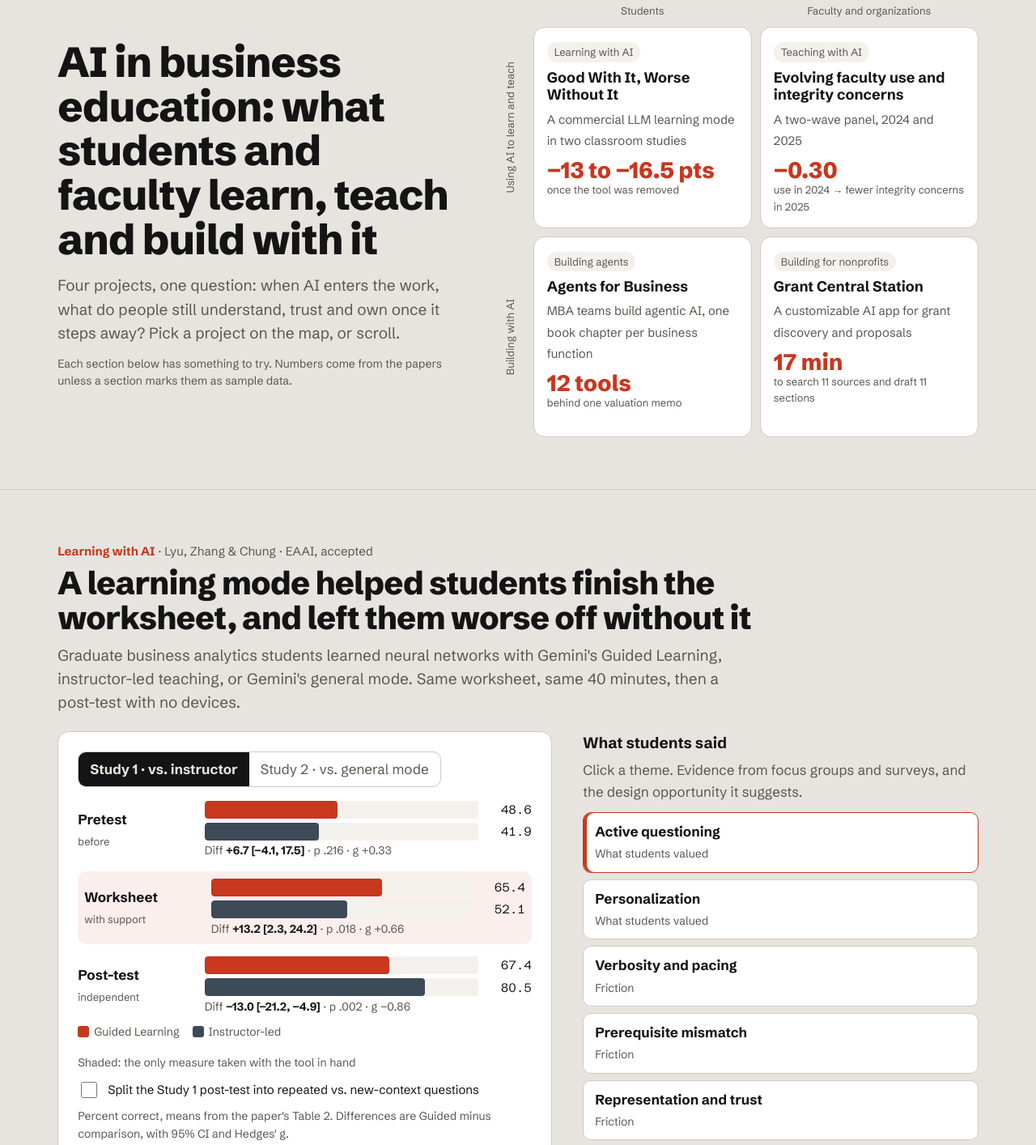
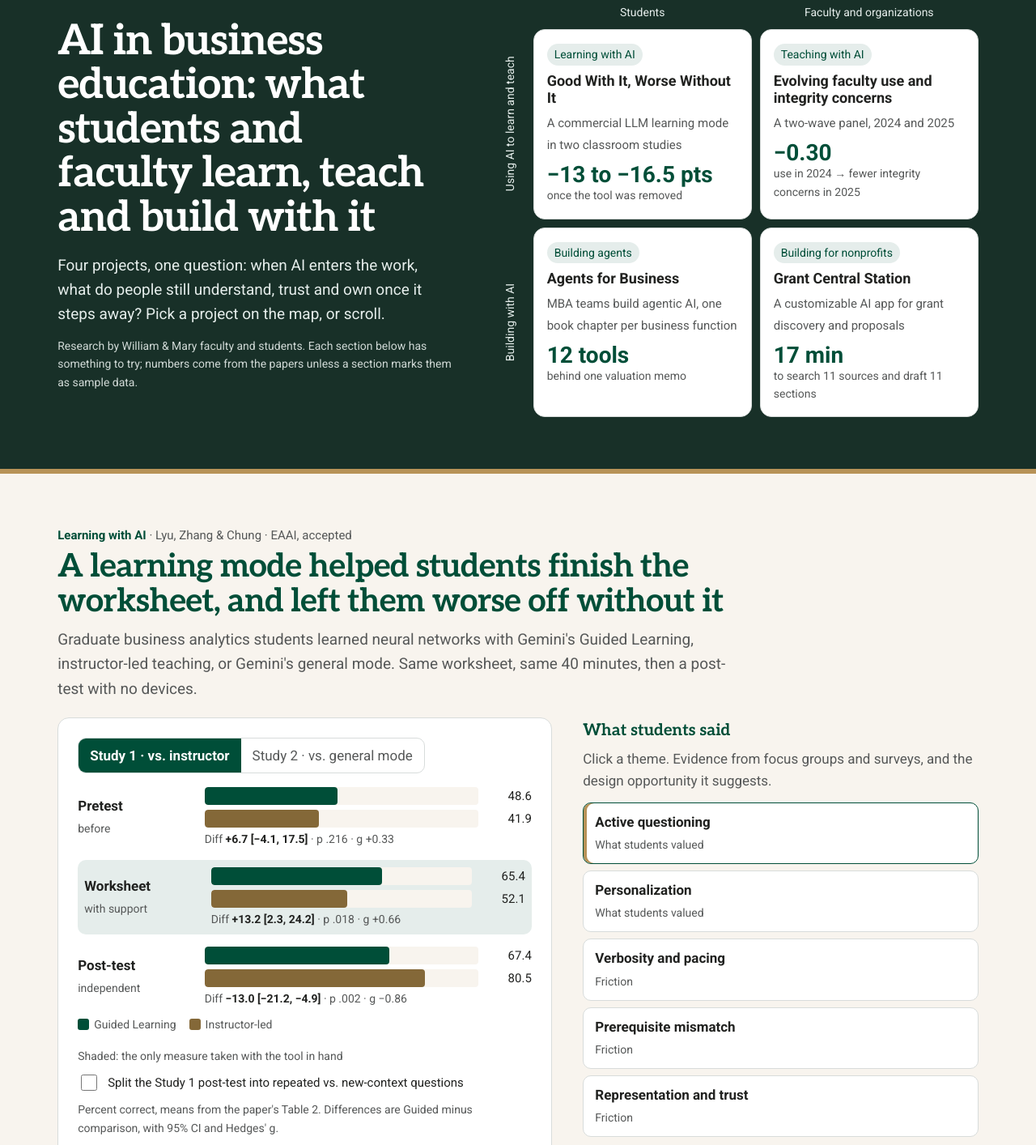
Before and after one commit to tingtingchung/ai4ed, a plain HTML site: page index.html in a window 1280 px wide. Shown: the part 117-1531 px from the top of the page at 81% size. Drawn offline with Linux system fonts and the light colour scheme.

Commit message:
Restyle with William & Mary brand colors and fonts
Co-Authored-By: Claude Opus 5.5 <noreply@anthropic.com>
Claude-Session: https://claude.ai/code/session_01H98D73KLHkojQtKMJAx8mp

```diff
--- a/index.html
+++ b/index.html
@@ -5,32 +5,33 @@
 <meta name="viewport" content="width=device-width, initial-scale=1">
 <title>AI in Business Education</title>
 <link rel="preconnect" href="https://fonts.googleapis.com">
-<link href="https://fonts.googleapis.com/css2?family=Schibsted+Grotesk:wght@400;500;700;800&display=swap" rel="stylesheet">
+<link href="https://fonts.googleapis.com/css2?family=Aleo:wght@500;700&family=Roboto:wght@400;500;700&display=swap" rel="stylesheet">
 <style>
 /* VOICE work, for colleagues and conference audiences: plain, exact, a little warm
-   IDEA a department research bulletin board: four projects pinned on one map, each opened up and worked with
-   PICTURE the 2x2 map of who uses AI and how, then one live exhibit per project
-   COLOUR stone ground, black ink, brick accent for "with AI", white panels; night version in warm black
-   TYPE Schibsted Grotesk 800 for titles + Schibsted Grotesk text
-   LAYOUT sticky section bar; hero = title left, map right; sections alternate exhibit and explanation; stacks under 760px */
-:root{color-scheme:light dark;--bg:light-dark(#e7e4df,#171513);--panel:light-dark(#ffffff,#221f1c);--ink:light-dark(#141414,#efebe6);--mute:light-dark(#5b5650,#a9a29a);--line:light-dark(#cfc9c1,#3a3530);--brick:light-dark(#c8371e,#ff7a5c);--slate:light-dark(#3d4a57,#9fb2c4);--soft:light-dark(#f4f1ec,#2a2622)}
-:root[data-theme=light]{color-scheme:light}:root[data-theme=dark]{color-scheme:dark}
+   IDEA a William & Mary research bulletin: four projects pinned on one map, each opened up and worked with
+   PICTURE the 2x2 map of who uses AI and how, on a Dark Green band, then one live exhibit per project
+   COLOUR W&M brand (wm.edu AI brand rules): W&M Green headings and marks, Dark Gold links and second series,
+          W&M Gold decorative rules only, Dark Green hero, Lightest Gold alternate sections, Soft Black body
+   TYPE Aleo headings + Roboto body (W&M web stand-ins for Adelle)
+   LAYOUT sticky section bar; hero = title left, map right; sections alternate; stacks under 834px */
+:root{color-scheme:light;--bg:#ffffff;--panel:#ffffff;--ink:#212220;--head:#004E38;--mute:#565858;--line:#D8DCDB;--brick:#004E38;--slate:#846838;--soft:#F8F4EE;--gold:#B79257;--dkgreen:#183028;--link:#846838;--lgreen:#E5EDEB}
 *{box-sizing:border-box;min-width:0}
 html{scroll-padding-top:64px;scroll-behavior:smooth}
-body{margin:0;background:var(--bg);color:var(--ink);font:17px/1.55 "Schibsted Grotesk",system-ui,sans-serif;overflow-x:clip}
-a{color:var(--brick)}
+body{margin:0;background:var(--bg);color:var(--ink);font:17px/1.6 Roboto,Arial,Helvetica,sans-serif;overflow-x:clip}
+a{color:var(--link);text-decoration:underline dashed;text-underline-offset:3px;transition:text-decoration-style .3s}
+a:hover{text-decoration-style:solid}
 button,select,input{font:inherit;color:inherit}
 button{cursor:pointer}
-:focus-visible{outline:3px solid var(--brick);outline-offset:3px}
+:focus-visible{outline:3px solid var(--link);outline-offset:3px}
 .bar{position:sticky;top:0;z-index:5;background:color-mix(in srgb,var(--bg) 92%,transparent);backdrop-filter:blur(6px);border-bottom:1px solid var(--line)}
 .bar nav{display:flex;gap:4px;overflow-x:auto;padding:8px max(4vw,16px);max-width:1240px;margin:0 auto}
 .bar a{flex:none;text-decoration:none;color:var(--mute);padding:8px 12px;border-radius:8px;font-size:15px;white-space:nowrap}
 .bar a:hover{color:var(--ink);background:var(--soft)}
 .wrap{max-width:1240px;margin:0 auto;padding:0 max(4vw,16px)}
 section{padding:clamp(36px,5vw,72px) 0;border-bottom:1px solid var(--line)}
-h1{font-weight:800;font-size:clamp(34px,4.6vw,52px);line-height:1.05;letter-spacing:-.02em;margin:0 0 16px;text-wrap:balance}
-h2{font-weight:800;font-size:clamp(28px,3.4vw,40px);line-height:1.08;letter-spacing:-.02em;margin:0 0 10px;text-wrap:balance;max-width:24em}
-h3{font-size:19px;margin:0 0 6px}
+h1{font-family:Aleo,Georgia,serif;font-weight:700;color:#fff;font-size:clamp(34px,4.6vw,52px);line-height:1.05;letter-spacing:-.02em;margin:0 0 16px;text-wrap:balance}
+h2{font-family:Aleo,Georgia,serif;font-weight:700;color:var(--head);font-size:clamp(28px,3.4vw,40px);line-height:1.08;letter-spacing:-.02em;margin:0 0 10px;text-wrap:balance;max-width:24em}
+h3{font-family:Aleo,Georgia,serif;font-size:20px;color:var(--head);margin:0 0 6px}
 p{margin:0 0 12px}
 .lede{font-size:clamp(17px,1.5vw,19px);color:var(--mute);max-width:44em}
 .kicker{font-size:15px;color:var(--mute);margin-bottom:6px}
@@ -42,22 +43,22 @@ p{margin:0 0 12px}
 .grid3{display:grid;grid-template-columns:repeat(3,minmax(0,1fr));gap:14px}
 .hero{display:grid;grid-template-columns:minmax(0,.9fr) minmax(0,1.1fr);gap:clamp(20px,4vw,56px);align-items:center}
 .map{position:relative;display:grid;grid-template-columns:2.2em minmax(0,1fr) minmax(0,1fr);grid-template-rows:auto minmax(0,1fr) minmax(0,1fr);gap:10px}
-.map .ax{font-size:13px;color:var(--mute);display:flex;align-items:center;justify-content:center;text-align:center}
+.map .ax{font-size:14px;color:var(--lgreen);display:flex;align-items:center;justify-content:center;text-align:center}
 .map .ax.v{writing-mode:vertical-rl;transform:rotate(180deg)}
 .tile{display:block;text-decoration:none;color:var(--ink);background:var(--panel);border:1px solid var(--line);border-radius:14px;padding:16px;min-height:150px;position:relative;transition:transform .2s ease,border-color .2s ease}
-.tile:hover{transform:translateY(-3px);border-color:var(--brick)}
-.tile .tag{display:inline-block;font-size:13px;padding:2px 9px;border-radius:999px;background:var(--soft);color:var(--mute);margin-bottom:8px}
+.tile:hover{transform:translateY(-3px);border-color:var(--gold)}
+.tile .tag{display:inline-block;font-size:14px;padding:2px 9px;border-radius:999px;background:var(--soft);color:var(--mute);margin-bottom:8px}
 .tile b{display:block;font-size:18px;line-height:1.2;margin-bottom:6px}
 .tile span{font-size:15px;color:var(--mute)}
 .tile .big{font-size:28px;font-weight:800;color:var(--brick);line-height:1;display:block;margin-top:10px}
 .seg{display:inline-flex;border:1px solid var(--line);border-radius:10px;overflow:hidden;flex-wrap:wrap;background:var(--panel)}
 .seg button{border:0;background:transparent;min-height:42px;padding:0 14px;color:var(--mute)}
-.seg button[aria-pressed=true]{background:var(--ink);color:var(--bg);font-weight:700}
+.seg button[aria-pressed=true]{background:var(--head);color:#fff;font-weight:700}
 .row{display:flex;flex-wrap:wrap;gap:10px;align-items:center}
 .bars{display:grid;gap:14px;margin-top:16px}
 .measure{display:grid;grid-template-columns:8.5em minmax(0,1fr);gap:12px;align-items:center}
 .measure .lab b{display:block}
-.measure .lab small{color:var(--mute);font-size:13px}
+.measure .lab small{color:var(--mute);font-size:14px}
 .pair{display:grid;gap:4px}
 .hb{display:grid;grid-template-columns:minmax(0,1fr) 3.4em;gap:8px;align-items:center}
 .hb .t{height:22px;background:var(--soft);border-radius:4px;position:relative;overflow:hidden}
@@ -66,7 +67,7 @@ p{margin:0 0 12px}
 .f.g{background:var(--brick)}.f.c{background:var(--slate)}
 .diff{font-size:14px;color:var(--mute);margin-top:2px}
 .diff b{color:var(--ink)}
-.shade{background:color-mix(in srgb,var(--brick) 8%,transparent);border-radius:10px;padding:8px}
+.shade{background:var(--lgreen);border-radius:10px;padding:8px}
 .key{display:flex;flex-wrap:wrap;gap:16px;font-size:14px;color:var(--mute);margin-top:10px}
 .key i{display:inline-block;width:14px;height:14px;border-radius:3px;vertical-align:-2px;margin-right:6px}
 .stat{font-size:clamp(40px,5vw,64px);font-weight:800;line-height:1;color:var(--brick)}
@@ -81,25 +82,25 @@ p{margin:0 0 12px}
 .detail h4{margin:10px 0 4px;font-size:15px;color:var(--mute);font-weight:500}
 .fig{position:relative;width:100%}
 .fig svg{display:block;width:100%;height:auto}
-svg text{font-family:"Schibsted Grotesk",system-ui,sans-serif}
+svg text{font-family:Roboto,Arial,sans-serif}
 .hyp{width:100%;border-collapse:collapse;font-size:15px}
 .hyp th{text-align:left;color:var(--mute);font-weight:500;border-bottom:1px solid var(--line);padding:6px 8px}
 .hyp td{border-bottom:1px solid var(--line);padding:7px 8px;vertical-align:top}
 .hyp td.n{text-align:right;font-variant-numeric:tabular-nums;white-space:nowrap}
-.ok{color:light-dark(#1f7a43,#6fd39a);font-weight:700}.no{color:var(--mute)}
+.ok{color:#146C2E;font-weight:700}.no{color:var(--mute)}
 .scroll{overflow-x:auto}
 .tools{display:grid;grid-template-columns:repeat(auto-fill,minmax(15em,1fr));gap:8px}
 .tool{background:var(--panel);border:1px solid var(--line);border-radius:10px;padding:10px 12px;text-align:left;min-height:44px;transition:opacity .25s ease,border-color .2s}
-.tool code{font-size:13px;display:block;overflow-wrap:anywhere;color:var(--mute)}
+.tool code{font-size:14px;display:block;overflow-wrap:anywhere;color:var(--mute)}
 .tool b{display:block;font-size:15px}
 .tool.dim{opacity:.28}
 .tool.a1{box-shadow:inset 4px 0 0 var(--slate)}.tool.a2{box-shadow:inset 4px 0 0 var(--brick)}
 .chips{display:flex;flex-wrap:wrap;gap:6px}
 .chip{font-size:14px;border:1px solid var(--line);border-radius:999px;padding:4px 11px;background:var(--panel);white-space:nowrap}
-.chip.on{background:var(--ink);color:var(--bg);border-color:var(--ink)}
+.chip.on{background:var(--head);color:#fff;border-color:var(--head)}
 .compare{display:grid;grid-template-columns:minmax(0,1fr) minmax(0,1fr);gap:14px}
 .memo{font-size:15px;background:var(--soft);border-radius:10px;padding:14px;min-height:160px}
-.memo .bad{background:color-mix(in srgb,var(--brick) 18%,transparent);border-radius:3px;padding:0 2px}
+.memo .bad{background:color-mix(in srgb,#964A37 18%,transparent);border-radius:3px;padding:0 2px}
 .memo .src{font-size:12px;color:var(--mute);vertical-align:super}
 .steps4{display:grid;grid-template-columns:repeat(4,minmax(0,1fr));gap:10px;counter-reset:s}
 .steps4 div{background:var(--panel);border:1px solid var(--line);border-radius:12px;padding:12px 14px}
@@ -114,7 +115,7 @@ input[type=range]{width:100%;accent-color:var(--brick);height:28px}
 .rank li.out{opacity:.45}
 .rank .pos{font-weight:800;font-size:20px;color:var(--brick)}
 .rank .nm b{display:block;font-size:15px}
-.rank .nm span{font-size:13px;color:var(--mute)}
+.rank .nm span{font-size:14px;color:var(--mute)}
 .rank .sc{display:grid;grid-template-columns:minmax(0,1fr) 2.6em;gap:6px;align-items:center}
 .rank .sc .t{height:10px;background:var(--soft);border-radius:5px;position:relative;overflow:hidden}
 .rank .sc .f{position:absolute;inset:0 auto 0 0;background:var(--brick);border-radius:5px;transition:width .35s ease}
@@ -134,6 +135,17 @@ input[type=range]{width:100%;accent-color:var(--brick);height:28px}
 .papers li{display:grid;grid-template-columns:minmax(0,1fr) auto;gap:12px;background:var(--panel);border:1px solid var(--line);border-radius:12px;padding:14px 16px}
 .papers .venue{font-size:14px;color:var(--mute);text-align:right}
 footer{padding:28px 0 48px;color:var(--mute);font-size:14px}
+#top{background:var(--dkgreen);border-bottom:6px solid var(--gold)}
+#top .lede{color:var(--lgreen)}
+#top .small{color:#d0d9d6}
+#top .tile .tag{background:var(--lgreen);color:var(--head)}
+#learning,#agents,#threads{background:var(--soft)}
+#learning .panel,#agents .panel,#threads .themes button{background:#fff}
+section{border-bottom-color:var(--gold)}
+.kicker b{color:var(--head)}
+.detail{border-left-color:var(--gold)}
+.themes button[aria-pressed=true]{border-color:var(--head);box-shadow:inset 4px 0 0 var(--gold)}
+.stack div:nth-child(3){background:var(--mute)!important}
 @media(max-width:900px){.hero,.grid2,.threads{grid-template-columns:minmax(0,1fr)}.steps4{grid-template-columns:repeat(2,minmax(0,1fr))}.grid3{grid-template-columns:minmax(0,1fr)}}
 @media(max-width:600px){body{font-size:16px}.map{grid-template-columns:1.6em minmax(0,1fr) minmax(0,1fr)}.tile{min-height:0;padding:12px}.tile b{font-size:16px}.tile span{display:none}.measure{grid-template-columns:minmax(0,1fr)}.compare,.matrix{grid-template-columns:minmax(0,1fr)}.sl{grid-template-columns:7.5em minmax(0,1fr) 2.6em}.rank li{grid-template-columns:1.6em minmax(0,1fr)}.rank .sc{grid-column:2}.time .r{grid-template-columns:minmax(0,1fr) 4.5em}.time .r .t{grid-column:1/-1;grid-row:2}.papers li{grid-template-columns:minmax(0,1fr)}.papers .venue{text-align:left}}
 @media(prefers-reduced-motion:reduce){*{transition:none!important;scroll-behavior:auto!important}}
@@ -149,16 +161,16 @@ footer{padding:28px 0 48px;color:var(--mute);font-size:14px}
   <div>
     <h1>AI in business education: what students and faculty learn, teach and build with it</h1>
     <p class="lede">Four projects, one question: when AI enters the work, what do people still understand, trust and own once it steps away? Pick a project on the map, or scroll.</p>
-    <p class="small">Each section below has something to try. Numbers come from the papers unless a section marks them as sample data.</p>
+    <p class="small">Research by William &amp; Mary faculty and students. Each section below has something to try; numbers come from the papers unless a section marks them as sample data.</p>
   </div>
   <div class="map" aria-label="Map of the four projects">
     <div></div><div class="ax">Students</div><div class="ax">Faculty and organizations</div>
     <div class="ax v">Using AI to learn and teach</div>
-    <a class="tile" href="#learning"><span class="tag">Learning with AI</span><b>Good With It, Worse Without It</b><span>A commercial LLM learning mode in two classroom studies</span><em class="big" style="font-style:normal">−13 to −16.5 pts</em><span style="display:block;font-size:13px">once the tool was removed</span></a>
-    <a class="tile" href="#faculty"><span class="tag">Teaching with AI</span><b>Evolving faculty use and integrity concerns</b><span>A two-wave panel, 2024 and 2025</span><em class="big" style="font-style:normal">−0.30</em><span style="display:block;font-size:13px">use in 2024 → fewer integrity concerns in 2025</span></a>
+    <a class="tile" href="#learning"><span class="tag">Learning with AI</span><b>Good With It, Worse Without It</b><span>A commercial LLM learning mode in two classroom studies</span><em class="big" style="font-style:normal">−13 to −16.5 pts</em><span style="display:block;font-size:14px">once the tool was removed</span></a>
+    <a class="tile" href="#faculty"><span class="tag">Teaching with AI</span><b>Evolving faculty use and integrity concerns</b><span>A two-wave panel, 2024 and 2025</span><em class="big" style="font-style:normal">−0.30</em><span style="display:block;font-size:14px">use in 2024 → fewer integrity concerns in 2025</span></a>
     <div class="ax v">Building with AI</div>
-    <a class="tile" href="#agents"><span class="tag">Building agents</span><b>Agents for Business</b><span>MBA teams build agentic AI, one book chapter per business function</span><em class="big" style="font-style:normal">12 tools</em><span style="display:block;font-size:13px">behind one valuation memo</span></a>
-    <a class="tile" href="#grants"><span class="tag">Building for nonprofits</span><b>Grant Central Station</b><span>A customizable AI app for grant discovery and proposals</span><em class="big" style="font-style:normal">17 min</em><span style="display:block;font-size:13px">to search 11 sources and draft 11 sections</span></a>
+    <a class="tile" href="#agents"><span class="tag">Building agents</span><b>Agents for Business</b><span>MBA teams build agentic AI, one book chapter per business function</span><em class="big" style="font-style:normal">12 tools</em><span style="display:block;font-size:14px">behind one valuation memo</span></a>
+    <a class="tile" href="#grants"><span class="tag">Building for nonprofits</span><b>Grant Central Station</b><span>A customizable AI app for grant discovery and proposals</span><em class="big" style="font-style:normal">17 min</em><span style="display:block;font-size:14px">to search 11 sources and draft 11 sections</span></a>
   </div>
 </div></section>
 
@@ -311,7 +323,7 @@ footer{padding:28px 0 48px;color:var(--mute);font-size:14px}
   </ul>
 </div></section>
 </main>
-<footer><div class="wrap">Interactive summary of four research projects. Figures are drawn from the papers; sample data is marked where used.</div></footer>
+<footer><div class="wrap">Interactive summary of four W&amp;M research projects. Figures are drawn from the papers; sample data is marked where used.</div></footer>
 
 <script>
 {
```
